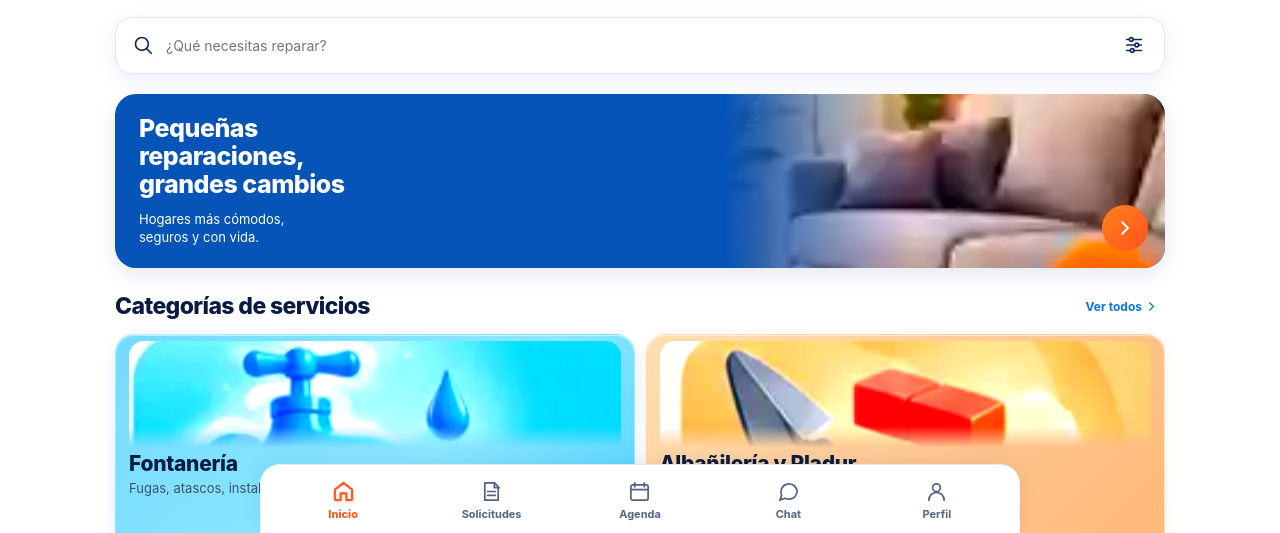
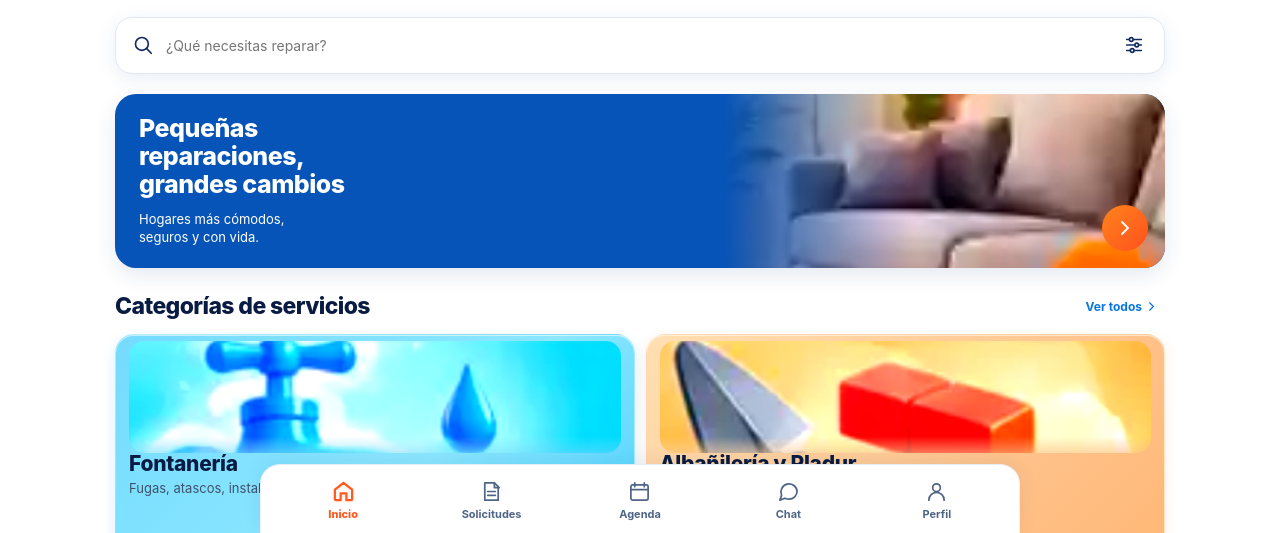
Before and after one commit to warks1/REPARADO, a website built with Vite: page index.html in a window 1280 px wide. Shown: the part 267-800 px from the top of the page. Built offline with nearby package versions, Linux system fonts and the light colour scheme; no server answers.

Commit message:
Evitar franjas blancas durante animación de las cuatro categorías

```diff
--- a/vivid-theme.css
+++ b/vivid-theme.css
@@ -443,3 +443,33 @@ body,.shell,.customer-header,.customer-nav {background:#fff}
   .category-tile.theme-handyman>span:not(.tile-arrow){font-size:10px}
   .category-view.theme-handyman .category-hero{padding-right:108px}
 }
+
+/* Corrección 21/10/2026: las cuatro fotografías proceden de recortes
+   rectangulares. El movimiento vertical anterior sacaba a la vista los
+   bordes blancos originales. El zoom permanece SIEMPRE dentro del recorte.
+   Manitas conserva su animación propia sin modificaciones. */
+@keyframes reparado-photo-contained {
+  0%,100% {transform:scale(1.26)}
+  50% {transform:scale(1.29)}
+}
+.category-tile:is(.theme-plumbing,.theme-masonry,.theme-parquet,.theme-renovation)
+  .category-art {
+  overflow:hidden;
+  isolation:isolate;
+  border-radius:15px;
+}
+.category-tile:is(.theme-plumbing,.theme-masonry,.theme-parquet,.theme-renovation)
+  .category-photo {
+  border-radius:0;
+  transform-origin:50% 66%;
+  animation:reparado-photo-contained 3.6s ease-in-out infinite;
+  -webkit-mask-image:linear-gradient(to bottom,transparent 0%,#000 17%,#000 81%,transparent 100%);
+  mask-image:linear-gradient(to bottom,transparent 0%,#000 17%,#000 81%,transparent 100%);
+}
+@media(prefers-reduced-motion:reduce){
+  .category-tile:is(.theme-plumbing,.theme-masonry,.theme-parquet,.theme-renovation)
+    .category-photo{
+    animation:none!important;
+    transform:scale(1.26);
+  }
+}
```
